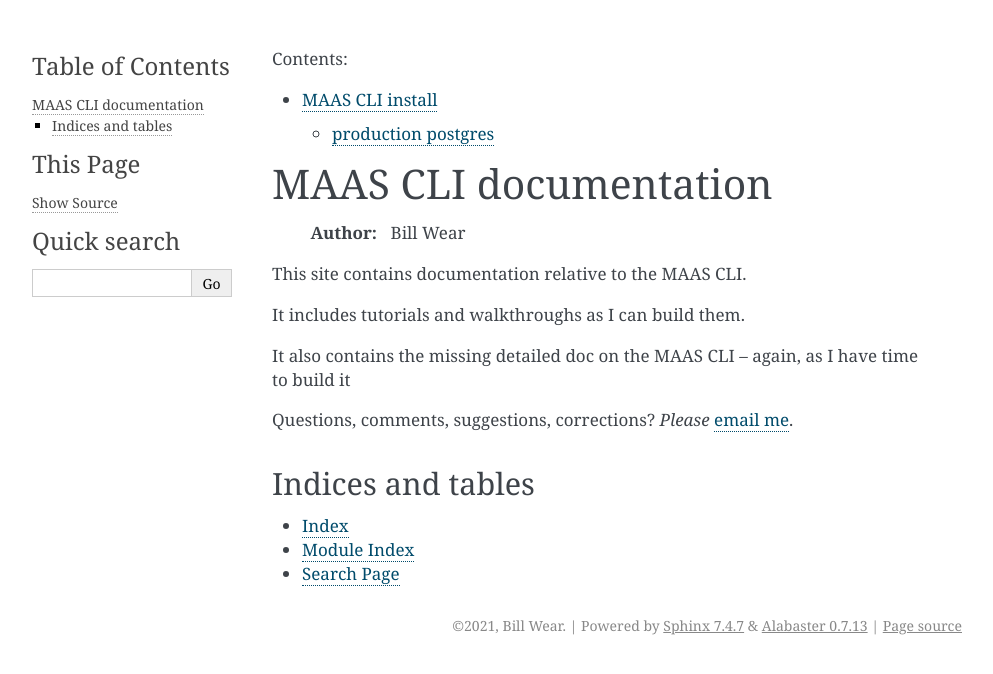
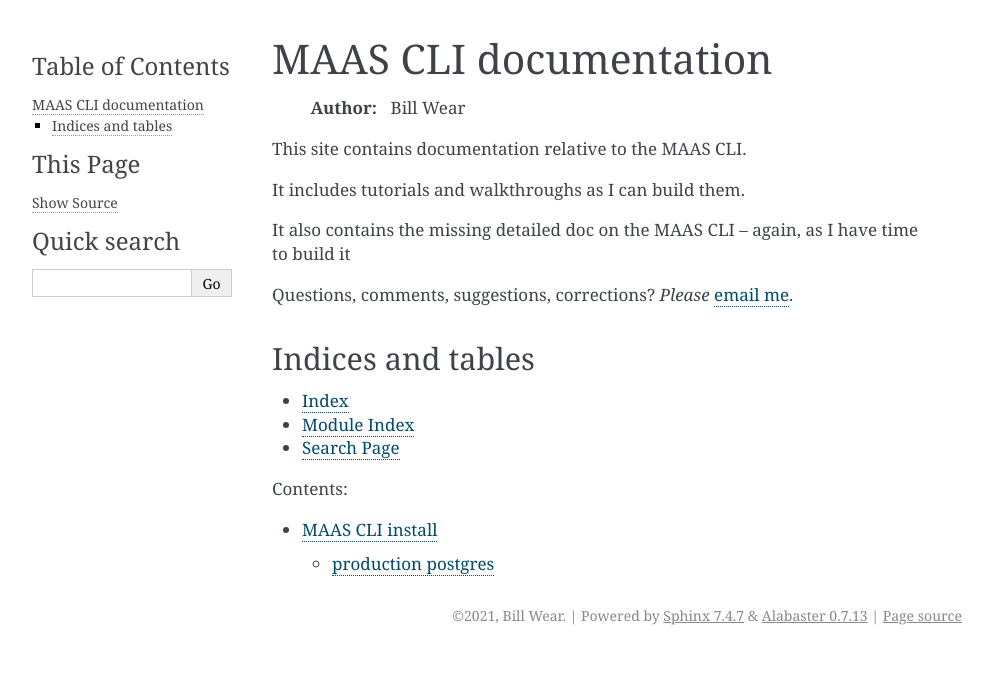
Before and after one commit to billwear/maas-cli-doc, a Sphinx documentation site: the page built from doc/index.rst, in a window 1280 px wide. Shown: the top 674 px of the page, without its empty margins (148-1141 px from the left). Built offline with Sphinx 7.4.7, drawn with Linux system fonts in a browser that asks for light colours; part of the change alters nothing that is shown.

```diff
--- a/doc/index.rst
+++ b/doc/index.rst
@@ -2,12 +2,6 @@
    sphinx-quickstart on Thu Aug 26 18:17:13 2021.
    You can adapt this file completely to your liking, but it should at least
    contain the root `toctree` directive.
-
-.. toctree::
-   :maxdepth: 2
-   :caption: Contents:
-
-   maas-cli-install.rst
 
 ======================
 MAAS CLI documentation
@@ -30,3 +24,9 @@ Indices and tables
 * :ref:`genindex`
 * :ref:`modindex`
 * :ref:`search`
+
+.. toctree::
+   :maxdepth: 2
+   :caption: Contents:
+
+   maas-cli-install.rst
```
Also changed, not shown: README.md (added).
